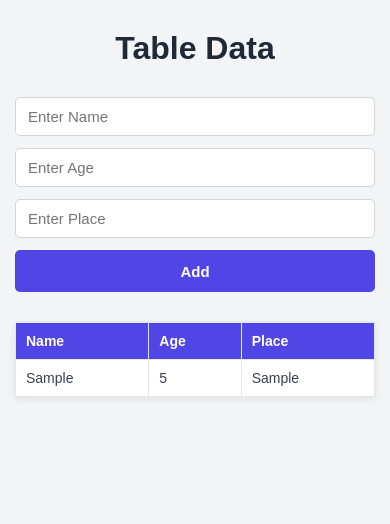
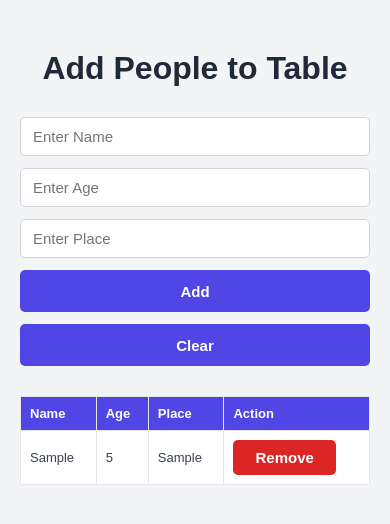
Before and after one commit to Appa45/Assignment7, a React (Vite) app in the folder random-joke-app/: page / in a window 390 px wide. Both pictures are taken after typing "Sample", "5", "Sample" into the empty fields and a click on the button "Add". Shown: the top 524 px of the page. Built offline with nearby package versions, Linux system fonts and the light colour scheme.

Commit message:
change in the app.jsx and app.css

```diff
--- a/random-joke-app/src/App.css
+++ b/random-joke-app/src/App.css
@@ -7,7 +7,7 @@
 
 body {
   font-family: Arial, Helvetica, sans-serif;
-  background-color: #f5f6fa;
+  background: #f5f6fa;
 }
 
 .app-container {
@@ -28,7 +28,7 @@ body {
 
 .input-form {
   width: 100%;
-  max-width: 650px;
+  max-width: 750px;
   display: flex;
   flex-wrap: wrap;
   gap: 12px;
@@ -42,37 +42,41 @@ body {
   padding: 10px 12px;
   border: 1px solid #d1d5db;
   border-radius: 5px;
+  font-size: 15px;
   outline: none;
-  font-size: 15px;
-  background-color: #ffffff;
 }
 
 .input-form input:focus {
   border-color: #4f46e5;
 }
 
-.input-form button {
+button {
   height: 42px;
-  padding: 0 25px;
+  padding: 0 22px;
   border: none;
   border-radius: 5px;
-  background-color: #4f46e5;
+  background: #4f46e5;
   color: white;
   font-size: 15px;
   font-weight: 600;
   cursor: pointer;
 }
 
-.input-form button:hover {
-  background-color: #3730a3;
+button:hover {
+  background: #3730a3;
+}
+
+.empty-message {
+  color: #6b7280;
+  font-size: 16px;
+  margin-top: 10px;
 }
 
 table {
   width: 100%;
-  max-width: 650px;
+  max-width: 750px;
   border-collapse: collapse;
-  background-color: #ffffff;
-  box-shadow: 0 2px 8px rgba(0, 0, 0, 0.08);
+  background: white;
 }
 
 th,
@@ -80,28 +84,27 @@ td {
   padding: 14px 16px;
   text-align: left;
   border: 1px solid #e5e7eb;
-  font-size: 15px;
 }
 
 th {
-  background-color: #4f46e5;
-  color: #ffffff;
-  font-weight: 600;
+  background: #4f46e5;
+  color: white;
 }
 
 td {
   color: #374151;
 }
 
-tbody tr:nth-child(even) {
-  background-color: #f9fafb;
+.remove-button {
+  background: #dc2626;
+  height: 35px;
+}
+
+.remove-button:hover {
+  background: #b91c1c;
 }
 
 @media (max-width: 600px) {
-  .app-container {
-    padding: 30px 15px;
-  }
-
   .input-form {
     flex-direction: column;
   }
@@ -112,12 +115,11 @@ tbody tr:nth-child(even) {
   }
 
   table {
-    width: 100%;
+    font-size: 13px;
   }
 
   th,
   td {
-    padding: 10px;
-    font-size: 14px;
+    padding: 9px;
   }
 }
--- a/random-joke-app/src/App.jsx
+++ b/random-joke-app/src/App.jsx
@@ -6,34 +6,44 @@ function App() {
   const [name, setName] = useState("");
   const [age, setAge] = useState("");
   const [place, setPlace] = useState("");
-  const [users, setUsers] = useState([]);
+  const [people, setPeople] = useState([]);
 
-  const handleSubmit = (e) => {
+  const handleAdd = (e) => {
     e.preventDefault();
 
     if (!name.trim() || !age || !place.trim()) {
       return;
     }
 
-    const newUser = {
+    const newPerson = {
       id: Date.now(),
       name: name.trim(),
-      age: age,
+      age,
       place: place.trim(),
     };
 
-    setUsers((prevUsers) => [...prevUsers, newUser]);
+    setPeople((prev) => [...prev, newPerson]);
 
     setName("");
     setAge("");
     setPlace("");
   };
 
+  const handleClear = () => {
+    setName("");
+    setAge("");
+    setPlace("");
+  };
+
+  const handleRemove = (id) => {
+    setPeople((prev) => prev.filter((person) => person.id !== id));
+  };
+
   return (
-    <div className="app-container">
-      <h1>Table Data</h1>
+    <main className="app-container">
+      <h1>Add People to Table</h1>
 
-      <form className="input-form" onSubmit={handleSubmit}>
+      <form className="input-form" onSubmit={handleAdd}>
         <input
           type="text"
           name="name"
@@ -59,28 +69,45 @@ function App() {
         />
 
         <button type="submit">Add</button>
+        <button type="button" onClick={handleClear}>
+          Clear
+        </button>
       </form>
 
+      {people.length === 0 ? (
+        <p className="empty-message">No people added yet.</p>
+      ) : (
         <table>
           <thead>
             <tr>
               <th>Name</th>
               <th>Age</th>
               <th>Place</th>
+              <th>Action</th>
             </tr>
           </thead>
 
           <tbody>
-          {users.map((user) => (
-            <tr key={user.id}>
-              <td>{user.name}</td>
-              <td>{user.age}</td>
-              <td>{user.place}</td>
+            {people.map((person) => (
+              <tr key={person.id}>
+                <td>{person.name}</td>
+                <td>{person.age}</td>
+                <td>{person.place}</td>
+                <td>
+                  <button
+                    type="button"
+                    className="remove-button"
+                    onClick={() => handleRemove(person.id)}
+                  >
+                    Remove
+                  </button>
+                </td>
               </tr>
             ))}
           </tbody>
         </table>
-    </div>
+      )}
+    </main>
   );
 }
 
```
Lines whose indentation alone changed are shown as unchanged.
